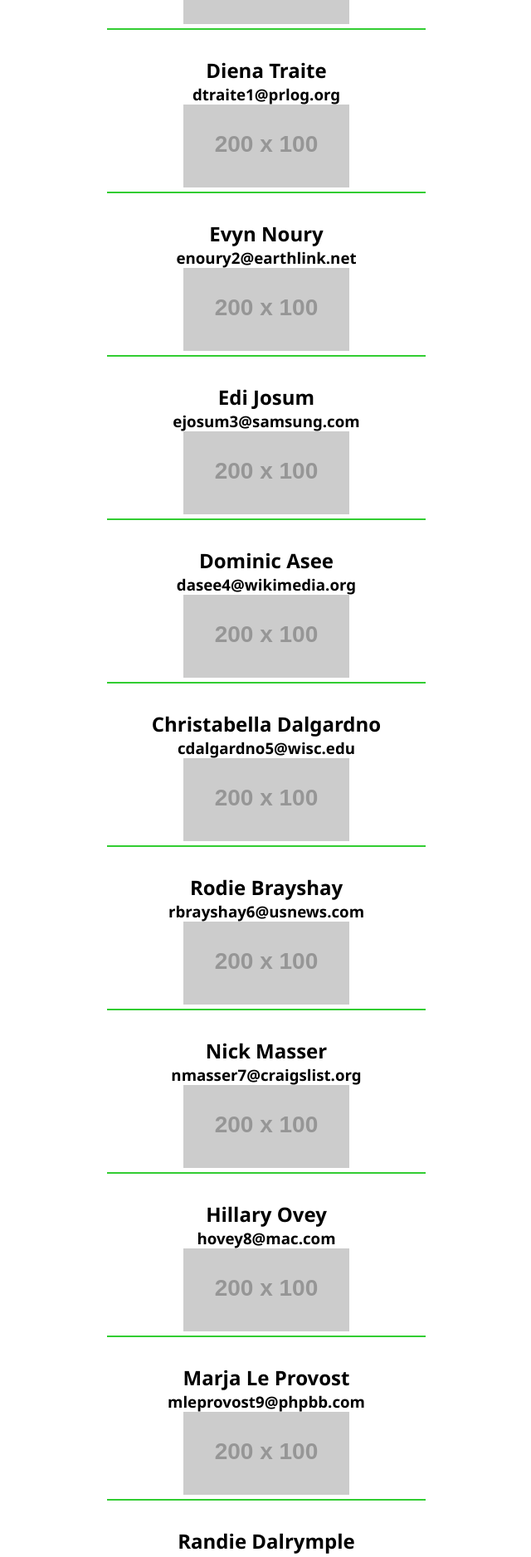
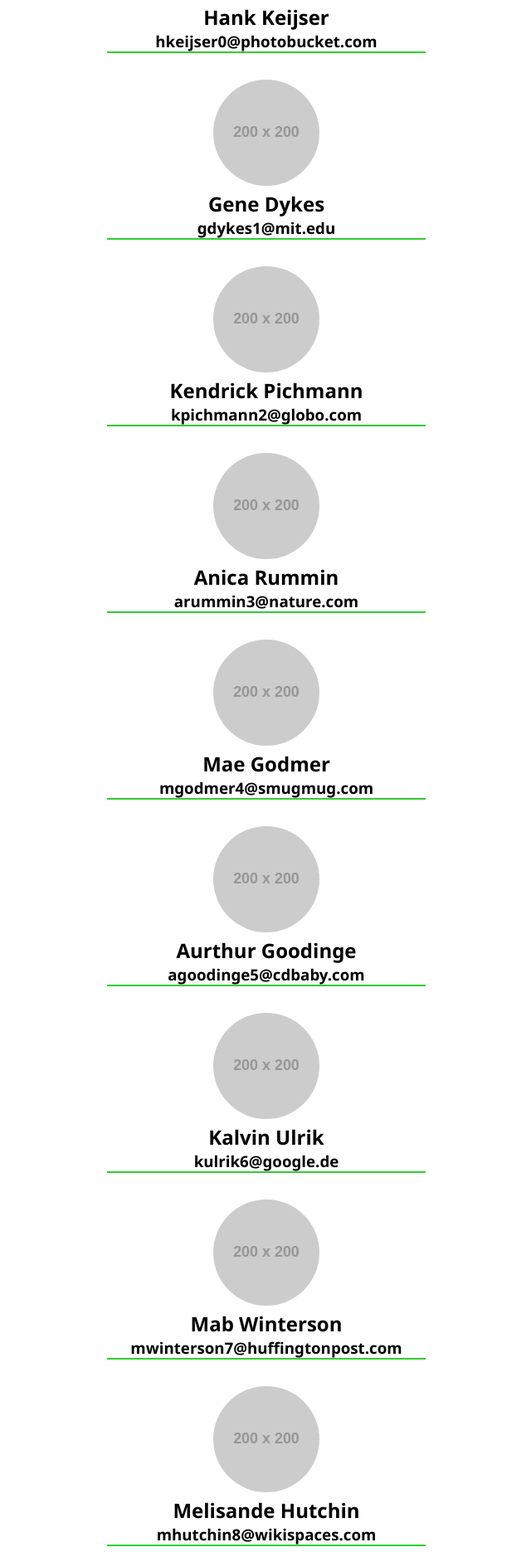
Before and after one commit to Waldemar-00/react-again, a React (Create React App) app in the folder 14-map-array-of-objects/: page / in a window 1280 px wide. Shown: the part 204-2081 px from the top of the page at 83% size, without its empty margins (319-959 px from the left). Built offline with nearby package versions, Linux system fonts and the light colour scheme.

Commit message:
Changed the data, changed CSS styles and JSX of the Person component.

```diff
--- a/14-map-array-of-objects/src/components/Person.css
+++ b/14-map-array-of-objects/src/components/Person.css
@@ -3,3 +3,8 @@ section {
   margin-top: 2rem;
   border-bottom: 2px solid limegreen;
 }
+section img {
+  width: 8rem;
+  height: 8rem;
+  border-radius: 100%;
+}
--- a/14-map-array-of-objects/src/components/Person.js
+++ b/14-map-array-of-objects/src/components/Person.js
@@ -2,14 +2,14 @@ import './Person.css'
 function Person({ firstName, lastName, email, img }) {
   return (
     <section>
+      <img
+        src={img}
+        alt='person'
+      />
       <h2>
         {firstName} {lastName}
       </h2>
       <h3>{email}</h3>
-      <img
-        src={`${img}`}
-        alt='person'
-      />
     </section>
   )
 }
--- a/14-map-array-of-objects/src/data/persons.js
+++ b/14-map-array-of-objects/src/data/persons.js
@@ -1,352 +1,352 @@
 export const persons = [
   {
     id: 1,
-    firstName: 'Sallyanne',
-    lastName: 'Penvarden',
-    email: 'spenvarden0@china.com.cn',
-    img: 'http://dummyimage.com/200x100.png/ff4444/ffffff',
+    firstName: 'Hank',
+    lastName: 'Keijser',
+    email: 'hkeijser0@photobucket.com',
+    img: 'http://dummyimage.com/200x200.png/5fa2dd/ffffff',
   },
   {
     id: 2,
-    firstName: 'Diena',
-    lastName: 'Traite',
-    email: 'dtraite1@prlog.org',
-    img: 'http://dummyimage.com/200x100.png/ff4444/ffffff',
+    firstName: 'Gene',
+    lastName: 'Dykes',
+    email: 'gdykes1@mit.edu',
+    img: 'http://dummyimage.com/200x200.png/dddddd/000000',
   },
   {
     id: 3,
-    firstName: 'Evyn',
-    lastName: 'Noury',
-    email: 'enoury2@earthlink.net',
-    img: 'http://dummyimage.com/200x100.png/cc0000/ffffff',
+    firstName: 'Kendrick',
+    lastName: 'Pichmann',
+    email: 'kpichmann2@globo.com',
+    img: 'http://dummyimage.com/200x200.png/ff4444/ffffff',
   },
   {
     id: 4,
-    firstName: 'Edi',
-    lastName: 'Josum',
-    email: 'ejosum3@samsung.com',
-    img: 'http://dummyimage.com/200x100.png/5fa2dd/ffffff',
+    firstName: 'Anica',
+    lastName: 'Rummin',
+    email: 'arummin3@nature.com',
+    img: 'http://dummyimage.com/200x200.png/5fa2dd/ffffff',
   },
   {
     id: 5,
-    firstName: 'Dominic',
-    lastName: 'Asee',
-    email: 'dasee4@wikimedia.org',
-    img: 'http://dummyimage.com/200x100.png/cc0000/ffffff',
+    firstName: 'Mae',
+    lastName: 'Godmer',
+    email: 'mgodmer4@smugmug.com',
+    img: 'http://dummyimage.com/200x200.png/dddddd/000000',
   },
   {
     id: 6,
-    firstName: 'Christabella',
-    lastName: 'Dalgardno',
-    email: 'cdalgardno5@wisc.edu',
-    img: 'http://dummyimage.com/200x100.png/ff4444/ffffff',
+    firstName: 'Aurthur',
+    lastName: 'Goodinge',
+    email: 'agoodinge5@cdbaby.com',
+    img: 'http://dummyimage.com/200x200.png/ff4444/ffffff',
   },
   {
     id: 7,
-    firstName: 'Rodie',
-    lastName: 'Brayshay',
-    email: 'rbrayshay6@usnews.com',
-    img: 'http://dummyimage.com/200x100.png/ff4444/ffffff',
+    firstName: 'Kalvin',
+    lastName: 'Ulrik',
+    email: 'kulrik6@google.de',
+    img: 'http://dummyimage.com/200x200.png/ff4444/ffffff',
   },
   {
     id: 8,
-    firstName: 'Nick',
-    lastName: 'Masser',
-    email: 'nmasser7@craigslist.org',
-    img: 'http://dummyimage.com/200x100.png/cc0000/ffffff',
+    firstName: 'Mab',
+    lastName: 'Winterson',
+    email: 'mwinterson7@huffingtonpost.com',
+    img: 'http://dummyimage.com/200x200.png/ff4444/ffffff',
   },
   {
     id: 9,
-    firstName: 'Hillary',
-    lastName: 'Ovey',
-    email: 'hovey8@mac.com',
-    img: 'http://dummyimage.com/200x100.png/cc0000/ffffff',
+    firstName: 'Melisande',
+    lastName: 'Hutchin',
+    email: 'mhutchin8@wikispaces.com',
+    img: 'http://dummyimage.com/200x200.png/cc0000/ffffff',
   },
   {
     id: 10,
-    firstName: 'Marja',
-    lastName: 'Le Provost',
-    email: 'mleprovost9@phpbb.com',
-    img: 'http://dummyimage.com/200x100.png/dddddd/000000',
+    firstName: 'Nola',
+    lastName: 'Boxer',
+    email: 'nboxer9@gov.uk',
+    img: 'http://dummyimage.com/200x200.png/cc0000/ffffff',
   },
   {
     id: 11,
-    firstName: 'Randie',
-    lastName: 'Dalrymple',
-    email: 'rdalrymplea@forbes.com',
-    img: 'http://dummyimage.com/200x100.png/5fa2dd/ffffff',
+    firstName: 'Idette',
+    lastName: 'Chilver',
+    email: 'ichilvera@examiner.com',
+    img: 'http://dummyimage.com/200x200.png/5fa2dd/ffffff',
   },
   {
     id: 12,
-    firstName: 'Yanaton',
-    lastName: 'Calway',
-    email: 'ycalwayb@chron.com',
-    img: 'http://dummyimage.com/200x100.png/dddddd/000000',
+    firstName: 'Georgina',
+    lastName: 'Beautyman',
+    email: 'gbeautymanb@forbes.com',
+    img: 'http://dummyimage.com/200x200.png/cc0000/ffffff',
   },
   {
     id: 13,
-    firstName: 'Marilyn',
-    lastName: 'Paulo',
-    email: 'mpauloc@webmd.com',
-    img: 'http://dummyimage.com/200x100.png/dddddd/000000',
+    firstName: 'Gottfried',
+    lastName: 'Courtenay',
+    email: 'gcourtenayc@cnet.com',
+    img: 'http://dummyimage.com/200x200.png/dddddd/000000',
   },
   {
     id: 14,
-    firstName: 'Curtice',
-    lastName: 'Franceschino',
-    email: 'cfranceschinod@pagesperso-orange.fr',
-    img: 'http://dummyimage.com/200x100.png/dddddd/000000',
+    firstName: 'Ninetta',
+    lastName: 'Crossfeld',
+    email: 'ncrossfeldd@redcross.org',
+    img: 'http://dummyimage.com/200x200.png/ff4444/ffffff',
   },
   {
     id: 15,
-    firstName: 'Cami',
-    lastName: 'Barbier',
-    email: 'cbarbiere@intel.com',
-    img: 'http://dummyimage.com/200x100.png/ff4444/ffffff',
+    firstName: 'Giraldo',
+    lastName: 'Josling',
+    email: 'gjoslinge@kickstarter.com',
+    img: 'http://dummyimage.com/200x200.png/cc0000/ffffff',
   },
   {
     id: 16,
-    firstName: 'Yetty',
-    lastName: 'Luxon',
-    email: 'yluxonf@themeforest.net',
-    img: 'http://dummyimage.com/200x100.png/ff4444/ffffff',
+    firstName: 'Myrtia',
+    lastName: 'Penner',
+    email: 'mpennerf@princeton.edu',
+    img: 'http://dummyimage.com/200x200.png/5fa2dd/ffffff',
   },
   {
     id: 17,
-    firstName: 'Tuckie',
-    lastName: 'Broker',
-    email: 'tbrokerg@harvard.edu',
-    img: 'http://dummyimage.com/200x100.png/dddddd/000000',
+    firstName: 'Bo',
+    lastName: 'Clavey',
+    email: 'bclaveyg@spotify.com',
+    img: 'http://dummyimage.com/200x200.png/5fa2dd/ffffff',
   },
   {
     id: 18,
-    firstName: 'Yank',
-    lastName: 'Buckell',
-    email: 'ybuckellh@pagesperso-orange.fr',
-    img: 'http://dummyimage.com/200x100.png/ff4444/ffffff',
+    firstName: 'Dalis',
+    lastName: 'Dickerson',
+    email: 'ddickersonh@apache.org',
+    img: 'http://dummyimage.com/200x200.png/ff4444/ffffff',
   },
   {
     id: 19,
-    firstName: 'Kelsey',
-    lastName: 'Langcastle',
-    email: 'klangcastlei@amazonaws.com',
-    img: 'http://dummyimage.com/200x100.png/dddddd/000000',
+    firstName: 'Waylon',
+    lastName: 'Moneti',
+    email: 'wmonetii@ifeng.com',
+    img: 'http://dummyimage.com/200x200.png/dddddd/000000',
   },
   {
     id: 20,
-    firstName: 'Phaidra',
-    lastName: 'Rodell',
-    email: 'prodellj@twitpic.com',
-    img: 'http://dummyimage.com/200x100.png/cc0000/ffffff',
+    firstName: 'Eugen',
+    lastName: 'Milton-White',
+    email: 'emiltonwhitej@ovh.net',
+    img: 'http://dummyimage.com/200x200.png/cc0000/ffffff',
   },
   {
     id: 21,
-    firstName: 'Cordey',
-    lastName: 'Pitcock',
-    email: 'cpitcockk@smugmug.com',
-    img: 'http://dummyimage.com/200x100.png/5fa2dd/ffffff',
+    firstName: 'Marney',
+    lastName: 'Benyon',
+    email: 'mbenyonk@marriott.com',
+    img: 'http://dummyimage.com/200x200.png/5fa2dd/ffffff',
   },
   {
     id: 22,
-    firstName: 'Nerty',
-    lastName: 'Ruller',
-    email: 'nrullerl@github.io',
-    img: 'http://dummyimage.com/200x100.png/5fa2dd/ffffff',
+    firstName: 'Zoe',
+    lastName: 'Wolpert',
+    email: 'zwolpertl@nymag.com',
+    img: 'http://dummyimage.com/200x200.png/ff4444/ffffff',
   },
   {
     id: 23,
-    firstName: 'Marlow',
-    lastName: 'Diggins',
-    email: 'mdigginsm@jalbum.net',
-    img: 'http://dummyimage.com/200x100.png/ff4444/ffffff',
+    firstName: 'Wendy',
+    lastName: 'McClenan',
+    email: 'wmcclenanm@gravatar.com',
+    img: 'http://dummyimage.com/200x200.png/dddddd/000000',
   },
   {
     id: 24,
-    firstName: 'Sadye',
-    lastName: 'Keenleyside',
-    email: 'skeenleysiden@shinystat.com',
-    img: 'http://dummyimage.com/200x100.png/5fa2dd/ffffff',
+    firstName: 'Honor',
+    lastName: 'Flewett',
+    email: 'hflewettn@addthis.com',
+    img: 'http://dummyimage.com/200x200.png/ff4444/ffffff',
   },
   {
     id: 25,
-    firstName: 'Elfreda',
-    lastName: 'Ditzel',
-    email: 'editzelo@nps.gov',
-    img: 'http://dummyimage.com/200x100.png/ff4444/ffffff',
+    firstName: 'Elwyn',
+    lastName: 'Bucham',
+    email: 'ebuchamo@sakura.ne.jp',
+    img: 'http://dummyimage.com/200x200.png/cc0000/ffffff',
   },
   {
     id: 26,
-    firstName: 'Robert',
-    lastName: 'Dicken',
-    email: 'rdickenp@ucoz.com',
-    img: 'http://dummyimage.com/200x100.png/dddddd/000000',
+    firstName: 'Kipper',
+    lastName: 'Kail',
+    email: 'kkailp@edublogs.org',
+    img: 'http://dummyimage.com/200x200.png/ff4444/ffffff',
   },
   {
     id: 27,
-    firstName: 'Joanie',
-    lastName: 'Tinghill',
-    email: 'jtinghillq@photobucket.com',
-    img: 'http://dummyimage.com/200x100.png/5fa2dd/ffffff',
+    firstName: 'Colan',
+    lastName: 'Killeen',
+    email: 'ckilleenq@nhs.uk',
+    img: 'http://dummyimage.com/200x200.png/dddddd/000000',
   },
   {
     id: 28,
-    firstName: 'Rosabella',
-    lastName: 'Lendrem',
-    email: 'rlendremr@clickbank.net',
-    img: 'http://dummyimage.com/200x100.png/ff4444/ffffff',
+    firstName: 'Jessamyn',
+    lastName: 'Sach',
+    email: 'jsachr@pagesperso-orange.fr',
+    img: 'http://dummyimage.com/200x200.png/cc0000/ffffff',
   },
   {
     id: 29,
-    firstName: 'Corly',
-    lastName: "O'Fogarty",
-    email: 'cofogartys@oracle.com',
-    img: 'http://dummyimage.com/200x100.png/ff4444/ffffff',
+    firstName: 'Margaretha',
+    lastName: 'Cabell',
+    email: 'mcabells@nationalgeographic.com',
+    img: 'http://dummyimage.com/200x200.png/ff4444/ffffff',
   },
   {
     id: 30,
-    firstName: 'Nita',
-    lastName: 'Rustman',
-    email: 'nrustmant@scientificamerican.com',
-    img: 'http://dummyimage.com/200x100.png/ff4444/ffffff',
+    firstName: 'Kailey',
+    lastName: 'Muncaster',
+    email: 'kmuncastert@shareasale.com',
+    img: 'http://dummyimage.com/200x200.png/dddddd/000000',
   },
   {
     id: 31,
-    firstName: 'Aggi',
-    lastName: 'Stanner',
-    email: 'astanneru@liveinternet.ru',
-    img: 'http://dummyimage.com/200x100.png/5fa2dd/ffffff',
+    firstName: 'Gael',
+    lastName: 'Fortnam',
+    email: 'gfortnamu@cpanel.net',
+    img: 'http://dummyimage.com/200x200.png/dddddd/000000',
   },
   {
     id: 32,
-    firstName: 'Pepe',
-    lastName: 'Castanos',
-    email: 'pcastanosv@dedecms.com',
-    img: 'http://dummyimage.com/200x100.png/dddddd/000000',
+    firstName: 'Basilio',
+    lastName: 'Marshall',
+    email: 'bmarshallv@webnode.com',
+    img: 'http://dummyimage.com/200x200.png/dddddd/000000',
   },
   {
     id: 33,
-    firstName: 'Puff',
-    lastName: 'Welsby',
-    email: 'pwelsbyw@hatena.ne.jp',
-    img: 'http://dummyimage.com/200x100.png/5fa2dd/ffffff',
+    firstName: 'Elicia',
+    lastName: 'Jakubiak',
+    email: 'ejakubiakw@gizmodo.com',
+    img: 'http://dummyimage.com/200x200.png/5fa2dd/ffffff',
   },
   {
     id: 34,
-    firstName: 'Kristin',
-    lastName: 'Voelker',
-    email: 'kvoelkerx@loc.gov',
-    img: 'http://dummyimage.com/200x100.png/dddddd/000000',
+    firstName: 'Craggy',
+    lastName: 'Tasseler',
+    email: 'ctasselerx@utexas.edu',
+    img: 'http://dummyimage.com/200x200.png/dddddd/000000',
   },
   {
     id: 35,
-    firstName: 'Rhea',
-    lastName: 'Besset',
-    email: 'rbessety@behance.net',
-    img: 'http://dummyimage.com/200x100.png/5fa2dd/ffffff',
+    firstName: 'Tremain',
+    lastName: 'Dorset',
+    email: 'tdorsety@ox.ac.uk',
+    img: 'http://dummyimage.com/200x200.png/ff4444/ffffff',
   },
   {
     id: 36,
-    firstName: 'Jeni',
-    lastName: 'Novak',
-    email: 'jnovakz@wufoo.com',
-    img: 'http://dummyimage.com/200x100.png/ff4444/ffffff',
+    firstName: 'Mauricio',
+    lastName: 'McGuinley',
+    email: 'mmcguinleyz@pagesperso-orange.fr',
+    img: 'http://dummyimage.com/200x200.png/5fa2dd/ffffff',
   },
   {
     id: 37,
-    firstName: 'Rhea',
-    lastName: 'Pauleau',
-    email: 'rpauleau10@dedecms.com',
-    img: 'http://dummyimage.com/200x100.png/cc0000/ffffff',
+    firstName: 'Maren',
+    lastName: 'Elph',
+    email: 'melph10@spotify.com',
+    img: 'http://dummyimage.com/200x200.png/dddddd/000000',
   },
   {
     id: 38,
-    firstName: 'Clarita',
-    lastName: 'Barthelet',
-    email: 'cbarthelet11@imdb.com',
-    img: 'http://dummyimage.com/200x100.png/cc0000/ffffff',
+    firstName: 'Liv',
+    lastName: 'Gantley',
+    email: 'lgantley11@upenn.edu',
+    img: 'http://dummyimage.com/200x200.png/dddddd/000000',
   },
   {
     id: 39,
-    firstName: 'Bayard',
-    lastName: 'Stranks',
-    email: 'bstranks12@telegraph.co.uk',
-    img: 'http://dummyimage.com/200x100.png/ff4444/ffffff',
+    firstName: 'Jeanne',
+    lastName: 'Poone',
+    email: 'jpoone12@pbs.org',
+    img: 'http://dummyimage.com/200x200.png/dddddd/000000',
   },
   {
     id: 40,
-    firstName: 'Jerry',
-    lastName: 'Meeson',
-    email: 'jmeeson13@boston.com',
-    img: 'http://dummyimage.com/200x100.png/cc0000/ffffff',
+    firstName: 'Margret',
+    lastName: 'Eudall',
+    email: 'meudall13@eepurl.com',
+    img: 'http://dummyimage.com/200x200.png/cc0000/ffffff',
   },
   {
     id: 41,
-    firstName: 'Fanni',
-    lastName: 'Midford',
-    email: 'fmidford14@tumblr.com',
-    img: 'http://dummyimage.com/200x100.png/cc0000/ffffff',
+    firstName: 'Grata',
+    lastName: 'Mila',
+    email: 'gmila14@cornell.edu',
+    img: 'http://dummyimage.com/200x200.png/cc0000/ffffff',
   },
   {
     id: 42,
-    firstName: 'Wash',
-    lastName: 'Moller',
-    email: 'wmoller15@google.ru',
-    img: 'http://dummyimage.com/200x100.png/ff4444/ffffff',
+    firstName: 'Gilberto',
+    lastName: 'Siemon',
+    email: 'gsiemon15@diigo.com',
+    img: 'http://dummyimage.com/200x200.png/dddddd/000000',
   },
   {
     id: 43,
-    firstName: 'Hercule',
-    lastName: 'McMackin',
-    email: 'hmcmackin16@sciencedirect.com',
-    img: 'http://dummyimage.com/200x100.png/cc0000/ffffff',
+    firstName: 'Raeann',
+    lastName: 'Martt',
+    email: 'rmartt16@google.com',
+    img: 'http://dummyimage.com/200x200.png/ff4444/ffffff',
   },
   {
     id: 44,
-    firstName: 'Loria',
-    lastName: 'Derges',
-    email: 'lderges17@theatlantic.com',
-    img: 'http://dummyimage.com/200x100.png/5fa2dd/ffffff',
+    firstName: 'Florentia',
+    lastName: 'Bartalot',
+    email: 'fbartalot17@vkontakte.ru',
+    img: 'http://dummyimage.com/200x200.png/5fa2dd/ffffff',
   },
   {
     id: 45,
-    firstName: 'Dena',
-    lastName: 'Whetton',
-    email: 'dwhetton18@blogspot.com',
-    img: 'http://dummyimage.com/200x100.png/dddddd/000000',
+    firstName: 'Karlen',
+    lastName: 'Smythin',
+    email: 'ksmythin18@statcounter.com',
+    img: 'http://dummyimage.com/200x200.png/ff4444/ffffff',
   },
   {
     id: 46,
-    firstName: 'Kimball',
-    lastName: 'Sharpus',
-    email: 'ksharpus19@github.io',
-    img: 'http://dummyimage.com/200x100.png/dddddd/000000',
+    firstName: 'Marlane',
+    lastName: 'Robez',
+    email: 'mrobez19@abc.net.au',
+    img: 'http://dummyimage.com/200x200.png/5fa2dd/ffffff',
   },
   {
     id: 47,
-    firstName: 'Darline',
-    lastName: 'Mully',
-    email: 'dmully1a@ucoz.ru',
-    img: 'http://dummyimage.com/200x100.png/5fa2dd/ffffff',
+    firstName: 'Byron',
+    lastName: 'Hancill',
+    email: 'bhancill1a@meetup.com',
+    img: 'http://dummyimage.com/200x200.png/ff4444/ffffff',
   },
   {
     id: 48,
-    firstName: 'Jehanna',
-    lastName: 'Khristyukhin',
-    email: 'jkhristyukhin1b@comsenz.com',
-    img: 'http://dummyimage.com/200x100.png/cc0000/ffffff',
+    firstName: 'Theodora',
+    lastName: 'Loughran',
+    email: 'tloughran1b@examiner.com',
+    img: 'http://dummyimage.com/200x200.png/ff4444/ffffff',
   },
   {
     id: 49,
-    firstName: 'Vilhelmina',
-    lastName: 'Bedburrow',
-    email: 'vbedburrow1c@blogs.com',
-    img: 'http://dummyimage.com/200x100.png/5fa2dd/ffffff',
+    firstName: 'Vivianne',
+    lastName: 'Mitcham',
+    email: 'vmitcham1c@comcast.net',
+    img: 'http://dummyimage.com/200x200.png/dddddd/000000',
   },
   {
     id: 50,
-    firstName: 'Jeffry',
-    lastName: 'Trymme',
-    email: 'jtrymme1d@dell.com',
-    img: 'http://dummyimage.com/200x100.png/ff4444/ffffff',
+    firstName: 'Leesa',
+    lastName: 'Gillie',
+    email: 'lgillie1d@oakley.com',
+    img: 'http://dummyimage.com/200x200.png/5fa2dd/ffffff',
   },
 ]
```
